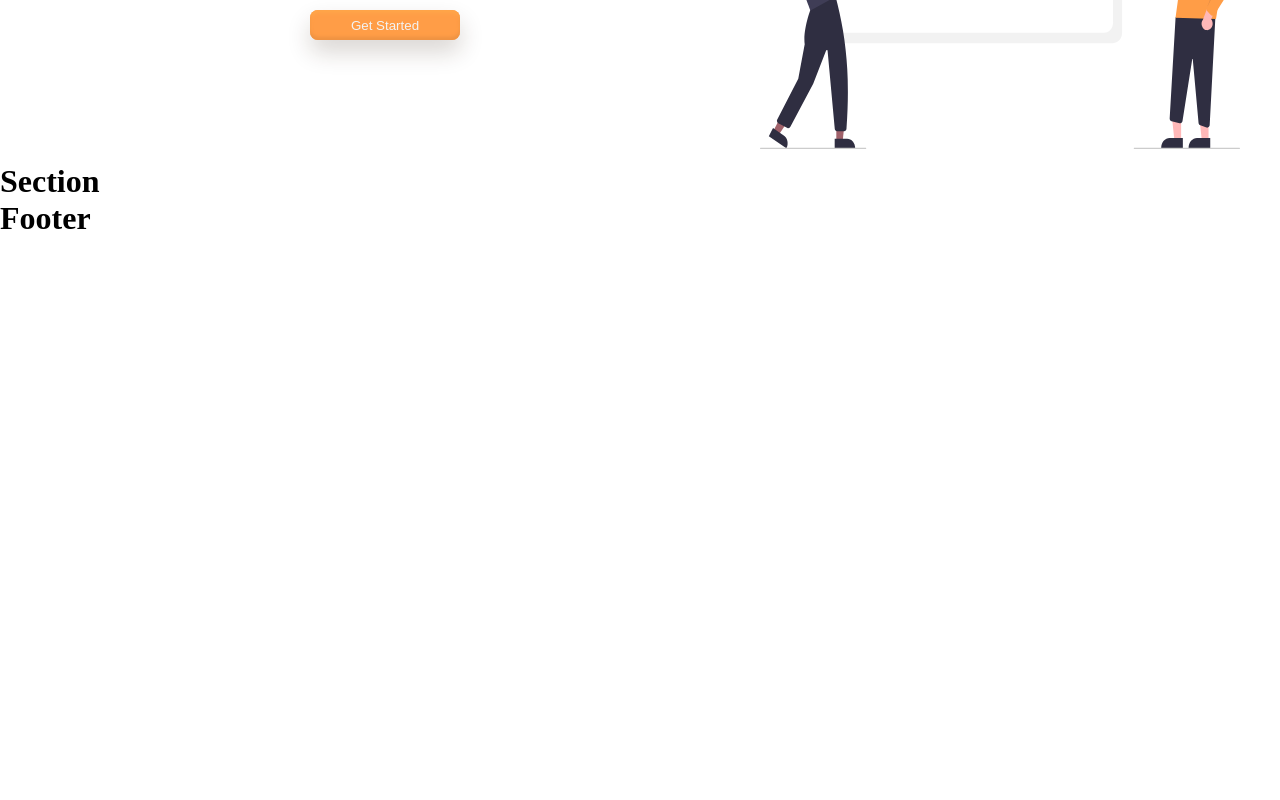
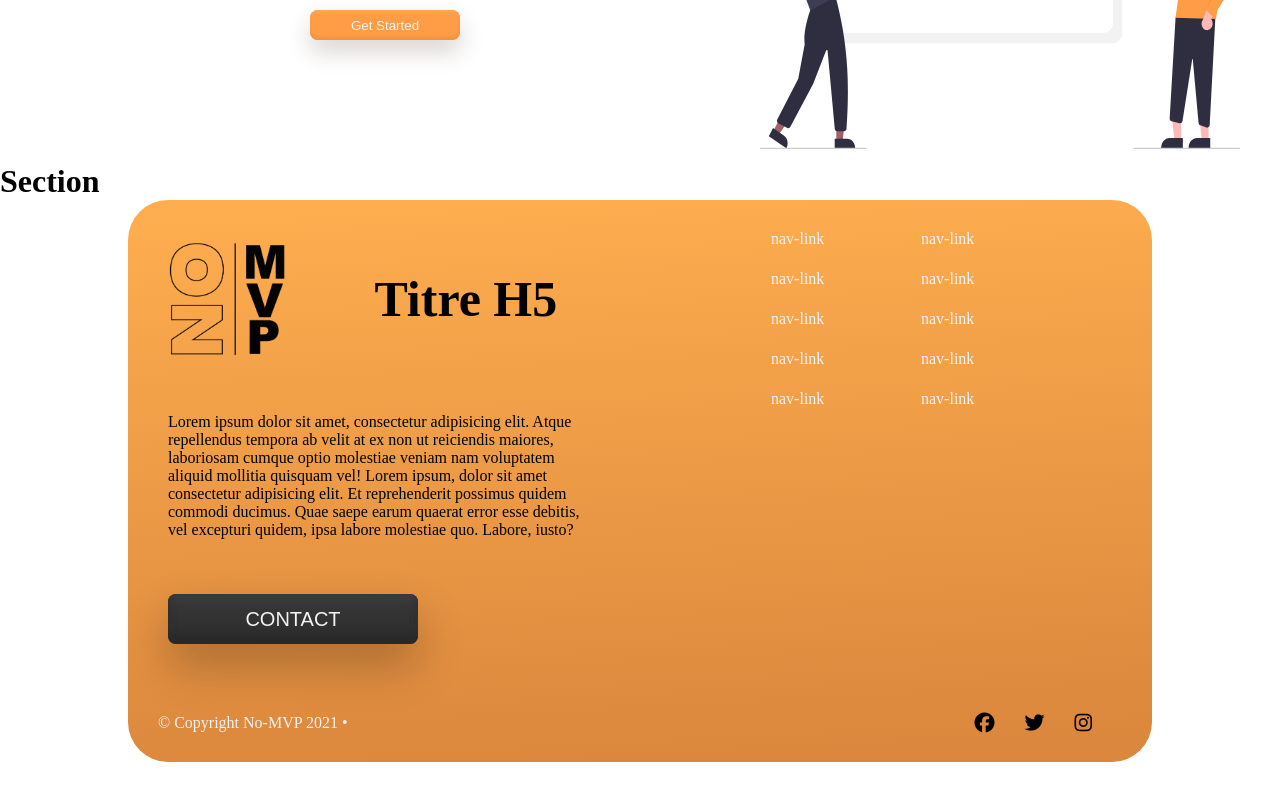
Before and after one commit to MatteoCourquin/No-MVP, a Nuxt app: page / in a window 1280 px wide. Shown: the part 440-1240 px from the top of the page. Before the commit the page ends 800 px from the top, so only its background shows below. Built offline with nearby package versions, Linux system fonts and the light colour scheme.

Commit message:
Footer Done

```diff
--- a/components/Footer.vue
+++ b/components/Footer.vue
@@ -1,11 +1,125 @@
 <template>
-  <div>
-    <h1>Footer</h1>
+  <div class='footer'>
+
+    <div class='contenu'>
+      <div class='titre'>
+        <img class="logo" src="../assets/images/logos/NoMVP_Black.png" alt="logo"/>
+        <h5>Titre H5</h5>
+      </div>
+
+      <p class='texte'>Lorem ipsum dolor sit amet, consectetur adipisicing elit. Atque repellendus tempora ab velit at ex non ut reiciendis maiores, laboriosam cumque optio molestiae veniam nam voluptatem aliquid mollitia quisquam vel! Lorem ipsum, dolor sit amet consectetur adipisicing elit. Et reprehenderit possimus quidem commodi ducimus. Quae saepe earum quaerat error esse debitis, vel excepturi quidem, ipsa labore molestiae quo. Labore, iusto?</p>
+
+      <button class='btn-black'>CONTACT</button>
+    </div>
+
+    <div class='navlink'>
+      <NuxtLink class="nav-link" to="#">nav-link</NuxtLink>
+      <NuxtLink class="nav-link" to="#">nav-link</NuxtLink>
+      <NuxtLink class="nav-link" to="#">nav-link</NuxtLink>
+      <NuxtLink class="nav-link" to="#">nav-link</NuxtLink>
+      <NuxtLink class="nav-link" to="#">nav-link</NuxtLink>
+      <NuxtLink class="nav-link" to="#">nav-link</NuxtLink>
+      <NuxtLink class="nav-link" to="#">nav-link</NuxtLink>
+      <NuxtLink class="nav-link" to="#">nav-link</NuxtLink>
+      <NuxtLink class="nav-link" to="#">nav-link</NuxtLink>
+      <NuxtLink class="nav-link" to="#">nav-link</NuxtLink>
+    </div>
+
+
+    <div>
+      <p class='copyright'>© Copyright No-MVP {{  today  }} •</p>
+    </div>
+
+    <div class='socialmedias'>
+      <i class="fab fa-facebook"></i>
+      <i class="fab fa-twitter"></i>
+      <i class="fab fa-instagram"></i>
+    </div>
   </div>
 </template>
 
 <script>
-export default {};
+export default {
+
+  data(){
+    return {
+      today: 2021
+    }
+  },
+
+};
 </script>
 
-<style></style>
+<style scoped>
+
+.footer{
+  background: linear-gradient(177deg, #FFAE4F 0%, #DB873D 95.15%);
+  box-shadow: 5.88605px 112.313px 224.933px rgba(51, 31, 14, 0.2085), inset -1.71349px -32.6954px 32.7403px #D2813A, inset 1.71349px 32.6954px 32.  7403px #FFB351;
+  border-radius: 30px;
+  z-index: 1;
+  display: grid;
+  grid-template-columns: 50% 50%;
+  border-radius: 40px;
+  width: 80%;
+  margin: 0% 10%;
+  margin-bottom: 50px;
+}
+
+.titre{
+  display: flex;
+}
+
+h5{
+  font-size: 50px;
+  margin-left: 20%;
+  align-self: center;
+}
+
+.logo{
+  width: 120px;
+}
+
+.contenu{
+  margin: 40px;
+}
+
+.texte{
+  margin: 55px 0px;
+}
+
+.btn-black{
+  width: 250px;
+  height:50px;
+  font-size: 20px;
+}
+
+.nav-link{
+  color: var(--white);
+  text-decoration: none;
+}
+
+.navlink{
+  margin: 30px;
+  display: grid;
+  grid-template-columns: 150px 100px;
+  grid-template-rows: 40px 40px 40px 40px 40px 40px 40px;
+  justify-content: center;
+}
+
+.copyright{
+  color: var(--white);
+  margin: 30px;
+}
+
+.socialmedias{
+  align-self: center;
+  justify-self: flex-end;
+  margin-right: 30px;
+}
+
+i{
+  margin-right: 30px;
+  font-size: 20px;
+}
+
+</style>
--- a/nuxt.config.js
+++ b/nuxt.config.js
@@ -10,9 +10,12 @@ export default {
       { name: 'viewport', content: 'width=device-width, initial-scale=1' },
       { hid: 'description', name: 'description', content: '' }
     ],
+    script: [
+      { src: 'https://kit.fontawesome.com/cfb7fb459f.js', crossorigin: 'anonymous' }
+    ],
     link: [
       { rel: 'icon', type: 'image/x-icon', href: '/favicon.ico' }
-    ]
+    ],
   },
 
   // Global CSS: https://go.nuxtjs.dev/config-css
```
Also changed, not shown: assets/images/logos/NoMvp_Black.png (added).
